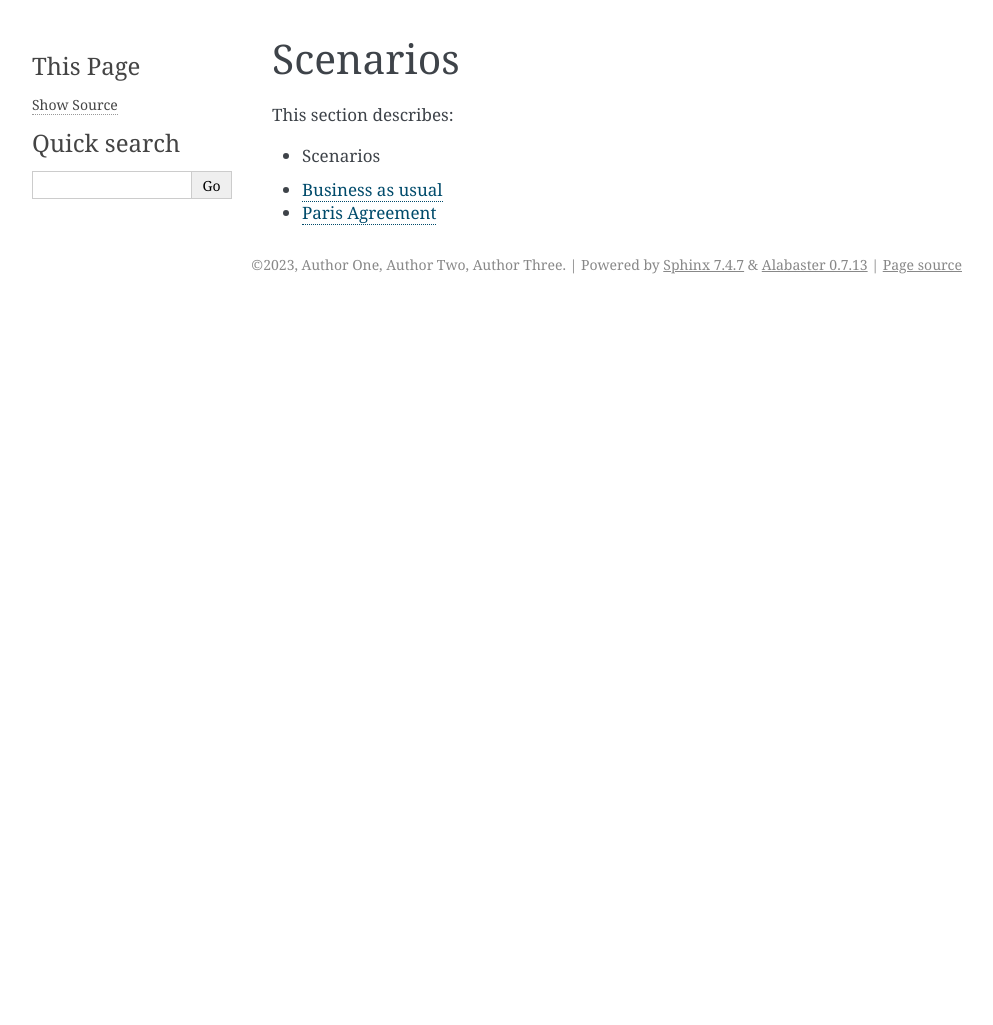
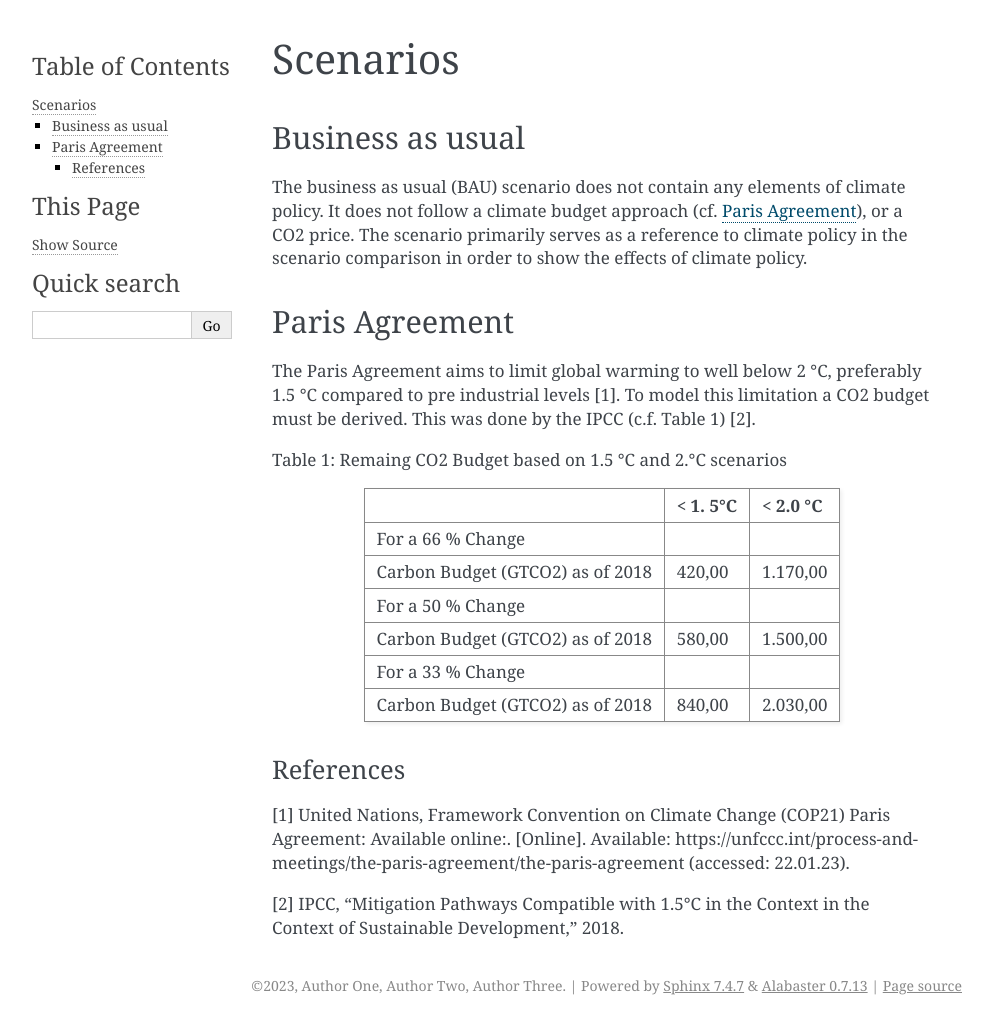
Before and after one commit to experimentarium/etsap-tiam, a Sphinx documentation site: the page built from docs/scenarios/index.md, in a window 1280 px wide. Shown: the whole page, without its empty margins (148-1141 px from the left). Built offline with Sphinx 7.4.7, drawn with Linux system fonts in a browser that asks for light colours; before the commit the page ends 900 px from its top, so only the background shows below that.

Commit message:
Remove "Security of supply", merged info in scenarios

````diff
--- a/docs/scenarios/index.md
+++ b/docs/scenarios/index.md
@@ -1,12 +1,25 @@
 # Scenarios
 
-This section describes:
-- Scenarios
+## Business as usual
 
-```{toctree}
----
-titlesonly:
-glob:
----
-*
-```
+The business as usual (BAU) scenario does not contain any elements of climate policy. It does not follow a climate budget approach (cf. [Paris Agreement](https://etsap-tiam.readthedocs.io/en/latest/scenarios/paris-agreement.html)), or a CO2 price. The scenario primarily serves as a reference to climate policy in the scenario comparison in order to show the effects of climate policy.
+
+## Paris Agreement
+
+The Paris Agreement aims to limit global warming to well below 2 °C, preferably 1.5 °C compared to pre industrial levels [1]. To model this limitation a CO2 budget must be derived. This was done by the IPCC (c.f. Table 1) [2].
+
+Table 1: Remaing CO2 Budget based on 1.5 °C and 2.°C scenarios
+|                                  | <  1. 5°C | < 2.0 °C |
+|----------------------------------|-----------|----------|
+| For a 66 % Change                |           |          |
+| Carbon Budget (GTCO2) as of 2018 | 420,00    | 1.170,00 |
+| For a 50 % Change                |           |          |
+| Carbon Budget (GTCO2) as of 2018 | 580,00    | 1.500,00 |
+| For a 33 % Change                |           |          |
+| Carbon Budget (GTCO2) as of 2018 | 840,00    | 2.030,00 |
+
+
+### References
+[1]	United Nations, Framework Convention on Climate Change (COP21) Paris Agreement: Available online:. [Online]. Available: https://unfccc.int/process-and-meetings/the-paris-agreement/the-paris-agreement (accessed: 22.01.23).
+
+[2]	IPCC, “Mitigation Pathways Compatible with 1.5°C in the Context in the Context of Sustainable Development,” 2018.
````
Also changed, not shown: docs/restrictions/security-of-supply.md (deleted, +0 -26 lines), docs/scenarios/business-as-usual.md (deleted, +0 -3 lines), docs/scenarios/paris-agreement.md (deleted, +0 -19 lines).
